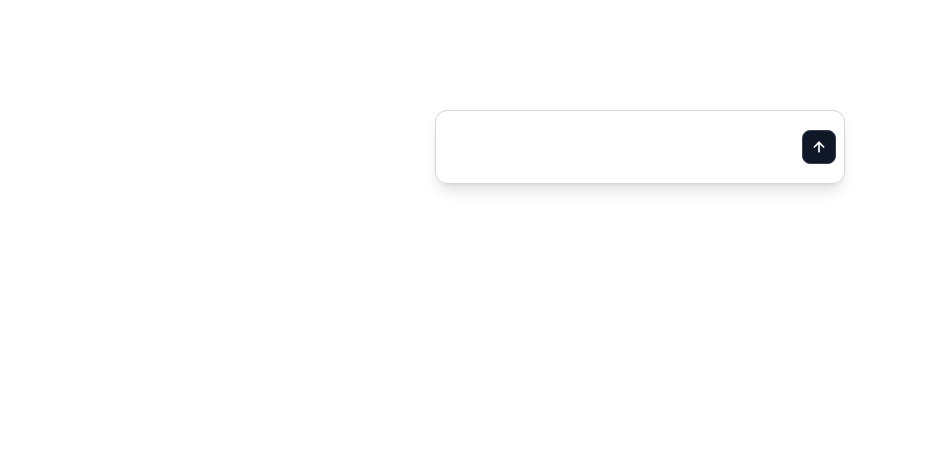
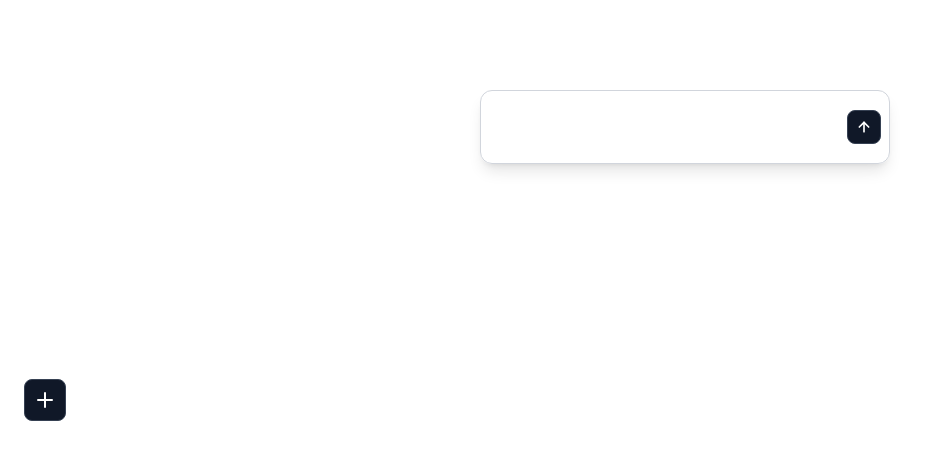
Before and after one commit to srjdat/taste-finder, a Next.js app in the folder frontend/: page / in a window 1280 px wide. Shown: the top 460 px of the page, without its empty margins (0-929 px from the left). Built offline with nearby package versions, Linux system fonts and the light colour scheme.

Commit message:
made new chat button

```diff
--- a/frontend/app/page.tsx
+++ b/frontend/app/page.tsx
@@ -4,6 +4,7 @@ import { useState, useEffect,useRef } from "react";
 import TextareaAutosize from 'react-textarea-autosize';
 import Markdown  from "react-markdown";
 import { ThemeProvider } from "next-themes";
+
 
 type Message = {
   role: "user" | "bot";
@@ -19,6 +20,7 @@ export default function Home() {
   const [loading, setLoading] = useState(false);
   const [loadingDots, setLoadingDots] = useState("");
   const [showDisplay, setShowDisplay] = useState(false);
+  // const [newChat, changeNewChat] = useState(false);
 
   // to make the displayarea scroll down to recent most inputs and outputs
   useEffect(() => {
@@ -133,6 +135,7 @@ export default function Home() {
     }
   };
 
+  // when send button is pressed
   const handleSend = async () => {
     // set the textArea back to an empty string
     setUserInput("");
@@ -215,17 +218,45 @@ export default function Home() {
       // turn loading animation off right before you display the items
       setLoading(false);
 
-
       // add the bot's reply to the messages array
       setMessages(prev => [
         ...prev,
         {role: "bot", text: data.reply}
-      ])
+      ]);
     }
-  }
+  };
+
+  const handleNewChat = async () => {
+    setUserInput("");
+    setMessages([]);
+    setMode("");
+    setLoading(false);
+    setLoadingDots("");
+    setShowDisplay(false);
+    // changeNewChat(false);
+    const response = await fetch("http://localhost:8000/reset", {
+      method:"POST"
+    });
+  };
+
+  // when new button is pressed
 
   return (
-    <div className="flex flex-col gap-1 items-center justify-start min-h-screen pt-15 mx-auto">
+  <div className="flex h-screen w-screen items-center justify-start">
+    <div className="flex flex-col items-start p-4">
+      <button
+        onClick={handleNewChat}
+        className="cursor-pointer ml-2 mr-2 p-2 rounded-lg border bg-gray-900 text-white border-gray-700 hover:bg-gray-700 transition-colors flex items-center justify-center"
+      >
+
+      <svg xmlns="http://www.w3.org/2000/svg" width="24" height="24" viewBox="0 0 24 24" fill="none" stroke="currentColor" stroke-width="2" stroke-linecap="round" stroke-linejoin="round" className="lucide lucide-plus-icon lucide-plus">
+        <path d="M5 12h14"/>
+        <path d="M12 5v14"/>
+        </svg>
+      </button>
+    </div>
+
+    <div className="flex flex-col gap-1 items-center justify-start min-h-screen pt-10 mx-auto">
       {mode === "" ? <AnimatedTitle text="Want to eat Inside or Outside?"/> : <AnimatedTitle text="What shall we eat?"/>}
 
       <div className="relative flex items-center rounded-xl border border-gray-300 shadow-lg w-[32vw] mt-2.5">
@@ -258,12 +289,13 @@ export default function Home() {
       >
         {messages.map((message) => (
           message.role === "user"
-          ? <div className={`display: inline-block flex justify-right rounded-xl bg-gray-900 text-white border-gray-700 focus:border-gray-400 focus:outline-none resize-none p-3 text-base font-mono shadow-lg w-fit max-w-xl mt-2.5 mb-2.5 ml-auto mr-2.5 ${showDisplay ? "opacity-100" : "opacity-0"}`} key={message.text}>{message.text}</div>
-          : <div className={`rounded-xl border border-gray-300 focus:border-gray-400 focus:outline-none resize-none p-3 text-base font-mono shadow-lg max-w-[75vw] mt-2.5 mb-2.5 ml-2.5 mr-auto ${showDisplay ? "opacity-100" : "opacity-0"}`} key={message.text}><Markdown>{message.text}</Markdown></div>
+          ? <div className={`display: inline-block flex justify-right rounded-xl bg-gray-900 text-white border-gray-700 focus:border-gray-400 focus:outline-none resize-none p-3 text-base font-mono shadow-lg w-fit max-w-xl mt-2.5 mb-2.5 ml-auto mr-2.5 transition-opacity duration-700 ${showDisplay ? "opacity-100" : "opacity-0"}`} key={message.text}>{message.text}</div>
+          : <div className={`rounded-xl border border-gray-300 focus:border-gray-400 focus:outline-none resize-none p-3 text-base font-mono shadow-lg max-w-[75vw] mt-2.5 mb-2.5 ml-2.5 mr-auto transition-opacity duration-700 ${showDisplay ? "opacity-100" : "opacity-0"}`} key={message.text}><Markdown>{message.text}</Markdown></div>
         ))}
-        {loading && <div className={`rounded-xl border border-gray-300 focus:border-gray-400 focus:outline-none resize-none p-3 text-base inline-block font-mono shadow-lg w-15 mt-2.5 mb-2.5 ml-2.5 mr-auto ${showDisplay ? "opacity-100" : "opacity-0"}`}>{loadingDots}</div>}
+        {loading && <div className={`rounded-xl border border-gray-300 focus:border-gray-400 focus:outline-none resize-none p-3 text-base inline-block font-mono shadow-lg w-15 mt-2.5 mb-2.5 ml-2.5 mr-auto transition-opacity duration-700 ${showDisplay ? "opacity-100" : "opacity-0"}`}>{loadingDots}</div>}
         <div ref={bottomRef}></div>
       </div>
     </div>
+  </div>
   );
 }
--- a/frontend/package.json
+++ b/frontend/package.json
@@ -9,6 +9,7 @@
     "lint": "eslint"
   },
   "dependencies": {
+    "lucide": "^1.17.0",
     "next": "^16.2.6",
     "next-themes": "^0.4.6",
     "react": "19.2.4",
```
Also changed, not shown: 2 other files (tests, documents, lock files or other folders).
